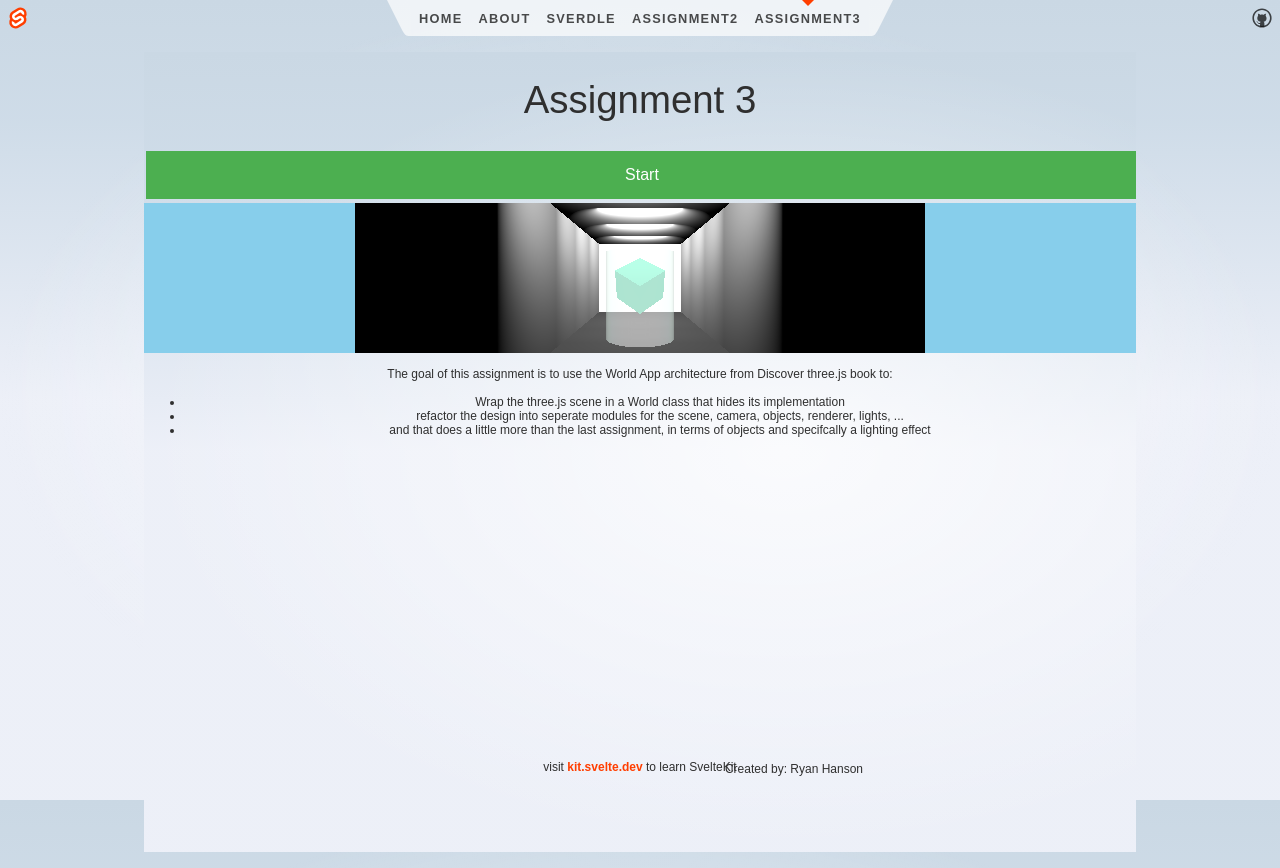
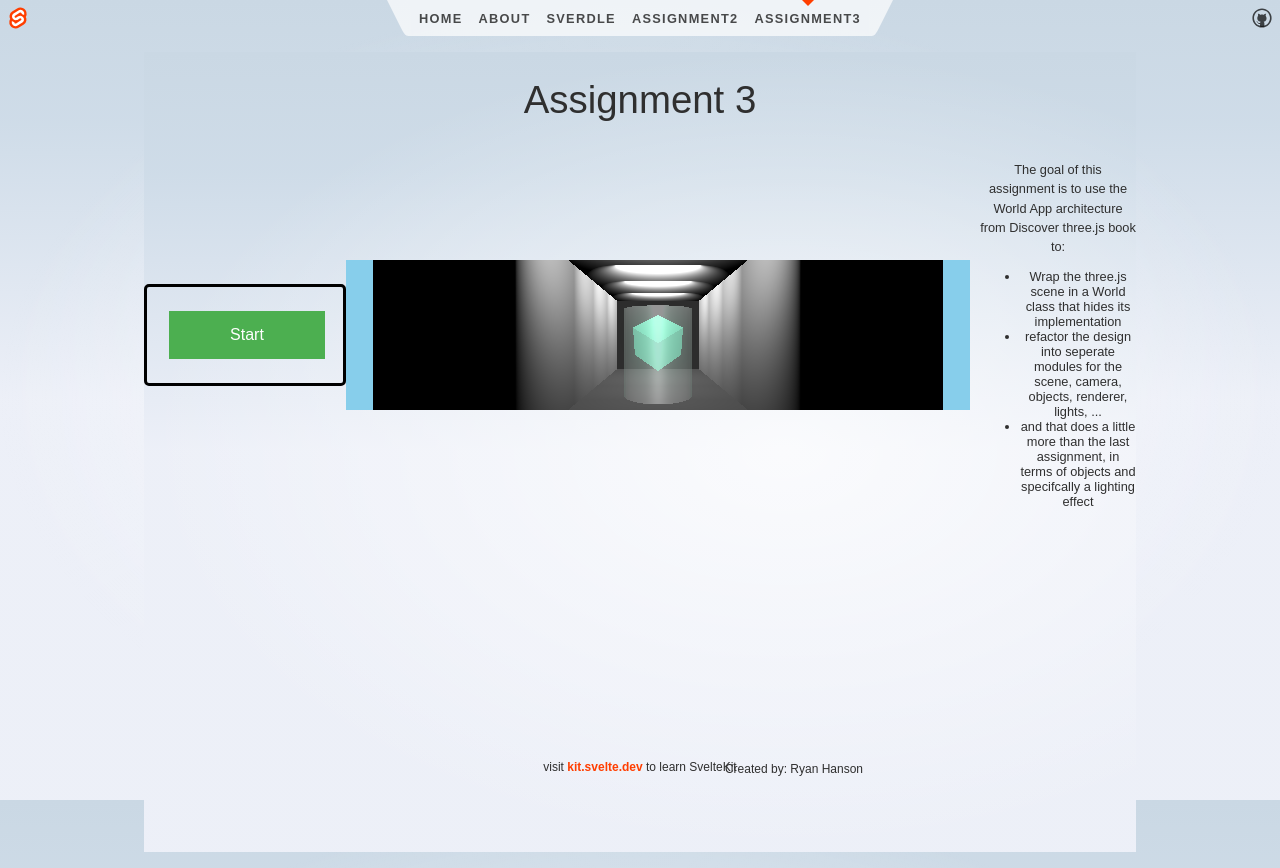
Before and after one commit to RyanHanson-WRX/CS407-RyansPortfolio, a SvelteKit app in the folder RyansPortfolio/: page /assignment3 in a window 1280 px wide. Built offline with nearby package versions, Linux system fonts and the light colour scheme.

Commit message:
Did more work on assignment 3

```diff
--- a/RyansPortfolio/src/routes/assignment2/+page.svelte
+++ b/RyansPortfolio/src/routes/assignment2/+page.svelte
@@ -74,7 +74,6 @@
                 value="1"
             />
         </div>
-        <canvas> </canvas>
     </div>
 </body>
 
--- a/RyansPortfolio/src/routes/assignment3/+page.svelte
+++ b/RyansPortfolio/src/routes/assignment3/+page.svelte
@@ -24,13 +24,14 @@
 
 <body id="back-color">
     <h1>Assignment 3</h1>
-    <div>
+    <div id="scene-container">
+        <div id="controls">
             <button id="animate-btn">Start</button>
         </div>
-    <div id="scene-container">
+        <div id="scene">
 
         </div>
-    <div>
+        <div id="description">
             <p>The goal of this assignment is to use the World App architecture from Discover three.js book to:</p>
             <ul>
                 <li>Wrap the three.js scene in a World class that hides its implementation</li>
@@ -38,6 +39,7 @@
                 <li>and that does a little more than the last assignment, in terms of objects and specifcally a lighting effect</li>
             </ul>
         </div>
+    </div>
 </body>
 
 <footer>
--- a/RyansPortfolio/src/routes/assignment3/src/World/World.ts
+++ b/RyansPortfolio/src/routes/assignment3/src/World/World.ts
@@ -1,4 +1,4 @@
-import { Scene, PerspectiveCamera, WebGLRenderer, RectAreaLight, Vector3 } from 'three';
+import { Scene, PerspectiveCamera, WebGLRenderer, RectAreaLight } from 'three';
 import { createCamera } from './components/camera.ts';
 import { createCube } from './components/cube.ts';
 import { createLights, createRectLight, flickerRectLight, resetLights } from './components/lights.ts';
@@ -73,7 +73,7 @@ async function animateLights()
   if (!flickerLights) {
     return;
   }
-  light.intensity = 15;
+  light.intensity = 20;
   setTimeout(() => {
     requestAnimationFrame(animateLights);
   }, 60);
--- a/RyansPortfolio/src/routes/assignment3/src/World/components/cylinder.ts
+++ b/RyansPortfolio/src/routes/assignment3/src/World/components/cylinder.ts
@@ -11,8 +11,10 @@ function createCylinder() {
         opacity: 0.5,
         reflectivity: 0.9,
         clearcoat: 1.0,
-        clearcoatRoughness: 0.1,
-        transmission: 0.9
+        clearcoatRoughness: 0.5,
+        transmission: 0.9,
+        ior: 1.5,
+        roughness: 0.5,
     });
 
     // create a Mesh containing the geometry and material
--- a/RyansPortfolio/src/routes/assignment3/src/World/components/lights.ts
+++ b/RyansPortfolio/src/routes/assignment3/src/World/components/lights.ts
@@ -1,4 +1,4 @@
-import { DirectionalLight, RectAreaLight, AmbientLight, SpotLight } from 'three';
+import { DirectionalLight, RectAreaLight, AmbientLight, SpotLight, PointLight } from 'three';
 
 function createLights() {
   // Create a directional light
--- a/RyansPortfolio/src/routes/assignment3/src/World/components/room/room.ts
+++ b/RyansPortfolio/src/routes/assignment3/src/World/components/room/room.ts
@@ -4,47 +4,43 @@ export function createRoom() {
     // Create geometries for the walls, floor, and ceiling
     const wallGeometry = new THREE.PlaneGeometry(30, 5);
     const floorGeometry = new THREE.PlaneGeometry(10, 30);
-
-    // Create materials for the walls, floor, and ceiling
+    const backWallMaterial = new THREE.MeshStandardMaterial({ color: 0x000000, side: THREE.DoubleSide});
     const wallMaterial = new THREE.MeshStandardMaterial({ color: 0xffffff, side: THREE.DoubleSide });
-    const floorMaterial = new THREE.MeshStandardMaterial({ color: 0x808080, side: THREE.DoubleSide });
+    const floorMaterial = new THREE.MeshStandardMaterial({ color: 0x808080, side: THREE.DoubleSide});
     const ceilingMaterial = new THREE.MeshStandardMaterial({ color: 0xffffff, side: THREE.DoubleSide });
 
     // Create meshes for the walls, floor, and ceiling
     const floor = new THREE.Mesh(floorGeometry, floorMaterial);
     const ceiling = new THREE.Mesh(floorGeometry, ceilingMaterial);
-    const wall1 = new THREE.Mesh(wallGeometry, wallMaterial);
-    // const wall2 = new THREE.Mesh(wallGeometry, wallMaterial);
+    const wall1 = new THREE.Mesh(wallGeometry, backWallMaterial);
+    const wall2 = new THREE.Mesh(wallGeometry, wallMaterial);
     const wall3 = new THREE.Mesh(wallGeometry, wallMaterial);
-    const wall4 = new THREE.Mesh(wallGeometry, wallMaterial);
 
     // Position the walls, floor, and ceiling
     floor.rotation.x = Math.PI / 2;
     floor.position.y = -1.5;
-    floor.receiveShadow = true;
     ceiling.rotation.x = Math.PI / 2;
     ceiling.position.y = 4;
     ceiling.rotation.y = Math.PI;
     ceiling.position.z = -1.5;
     wall1.position.y = 1.5;
     wall1.position.z = -1.5;
+    wall2.position.y = 1.5;
+    wall2.position.x = -3;
+    wall2.position.z = -1.5;
+    wall2.rotation.y = Math.PI / 2;
     wall3.position.y = 1.5;
-    wall3.position.x = -3;
+    wall3.position.x = 3;
     wall3.position.z = -1.5;
     wall3.rotation.y = Math.PI / 2;
-    wall4.position.y = 1.5;
-    wall4.position.x = 3;
-    wall4.position.z = -1.5;
-    wall4.rotation.y = Math.PI / 2;
 
     // Add the walls, floor, and ceiling to the room
     const room = new THREE.Group();
     room.add(floor);
     room.add(ceiling);
     room.add(wall1);
-    // room.add(wall2);
+    room.add(wall2);
     room.add(wall3);
-    room.add(wall4);
 
     room.position.set(0, -1.5, -6);
 
--- a/RyansPortfolio/src/routes/assignment3/src/World/systems/Resizer.ts
+++ b/RyansPortfolio/src/routes/assignment3/src/World/systems/Resizer.ts
@@ -3,7 +3,7 @@ import { WebGLRenderer, PerspectiveCamera } from 'three';
 class Resizer {
     constructor(container: HTMLElement, camera: PerspectiveCamera, renderer: WebGLRenderer) {
       // Set the camera's aspect ratio
-      camera.aspect = container.clientWidth / container.clientHeight;
+      camera.aspect = container.clientWidth  / container.clientHeight;
 
       // update the camera's frustum
       camera.updateProjectionMatrix();
--- a/RyansPortfolio/src/routes/assignment3/src/main.css
+++ b/RyansPortfolio/src/routes/assignment3/src/main.css
@@ -19,15 +19,6 @@ h1 {
     /* make sure that the heading is drawn on top */
     z-index: 1;
 }
-
-/* #scene-container {
-    width: 60vw;
-    height: 50vh;
-    display: inline-block;
-    margin-top: 0;
-    margin-left: auto;
-    margin-right: auto;
-} */
 
 footer {
     /* position the footer */
@@ -214,23 +205,23 @@ footer {
     height: 100%;
     width: 100%;
 }
-/*
+
 #scene-container> :first-child {
     flex: 1;
 }
 
-#scene-container> :nth-child(3) {
-    flex: 1;
+#scene-container> :nth-child(2) {
+    flex: 4;
 }
 
 #scene-container> :last-child {
     margin-left: 10px;
-    flex: 2;
+    flex: 1;
 }
 
 #controls {
-    width: 300px;
-    height: 400px;
+    width: 250px;
+    height: max-content;
     padding: 20px;
     border: 3px solid #000;
     border-radius: 5px;
@@ -247,7 +238,17 @@ footer {
     margin-right: 0;
     display: inline-block;
 }
-*/
+
+#scene {
+    display: block;
+    height: max-content;
+    margin-left: auto;
+    margin-right: auto;
+    border-radius: 5px;
+    width: 100%;
+    height: 100%;
+
+}
 
 canvas[data-engine="three.js r163"] {
     display: block;
--- a/RyansPortfolio/src/routes/assignment3/src/main.ts
+++ b/RyansPortfolio/src/routes/assignment3/src/main.ts
@@ -3,7 +3,7 @@ import { World, animateLightFlicker } from './World/World.ts';
 
 export function main() {
     // Get a reference to the container element
-    const container = document.querySelector('#scene-container') as HTMLElement;
+    const container = document.querySelector('#scene') as HTMLElement;
     const StartOrStopAnimation = document.querySelector('#animate-btn') as HTMLButtonElement;
 
     StartOrStopAnimation.addEventListener('click', () => {
```
Lines whose indentation alone changed are shown as unchanged.
